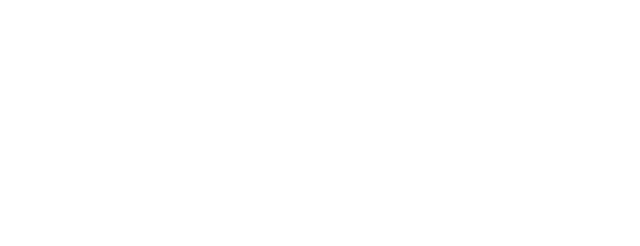
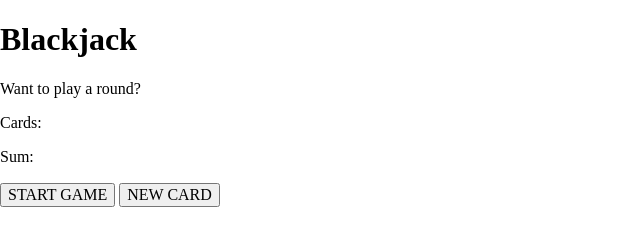
Before and after one commit to LeyaThomas/WebBootcamp_Mulearn, a website built with webpack: page buildjack/index.html in a window 1280 px wide. Shown: the whole page, without its empty margins (0-640 px from the left). Built offline with nearby package versions, Linux system fonts and the light colour scheme; files whose address does not match are found by name.

Commit message:
Update index.html

```diff
--- a/buildjack/index.html
+++ b/buildjack/index.html
@@ -1,7 +1,15 @@
 <html>
     <head><link rel="stylesheet" href="https://cdnjs.cloudflare.com/ajax/libs/normalize/8.0.1/normalize.css">
-        <script src="index.pack.js"></script>
+        <link rel="stylesheet" href="index.css">
     </head>
     <body>
+        <h1>Blackjack</h1>
+        <p id="message-el">Want to play a round?</p>
+        <p id="cards-el">Cards:</p>
+        <p id="sum-el">Sum:</p>
+        <button onclick="startGame()">START GAME</button>
+        <button onclick="newCard()">NEW CARD</button>
+        <p id="player-el"></p>
+        <script src="index.js"></script>
     </body>
 </html>
```
